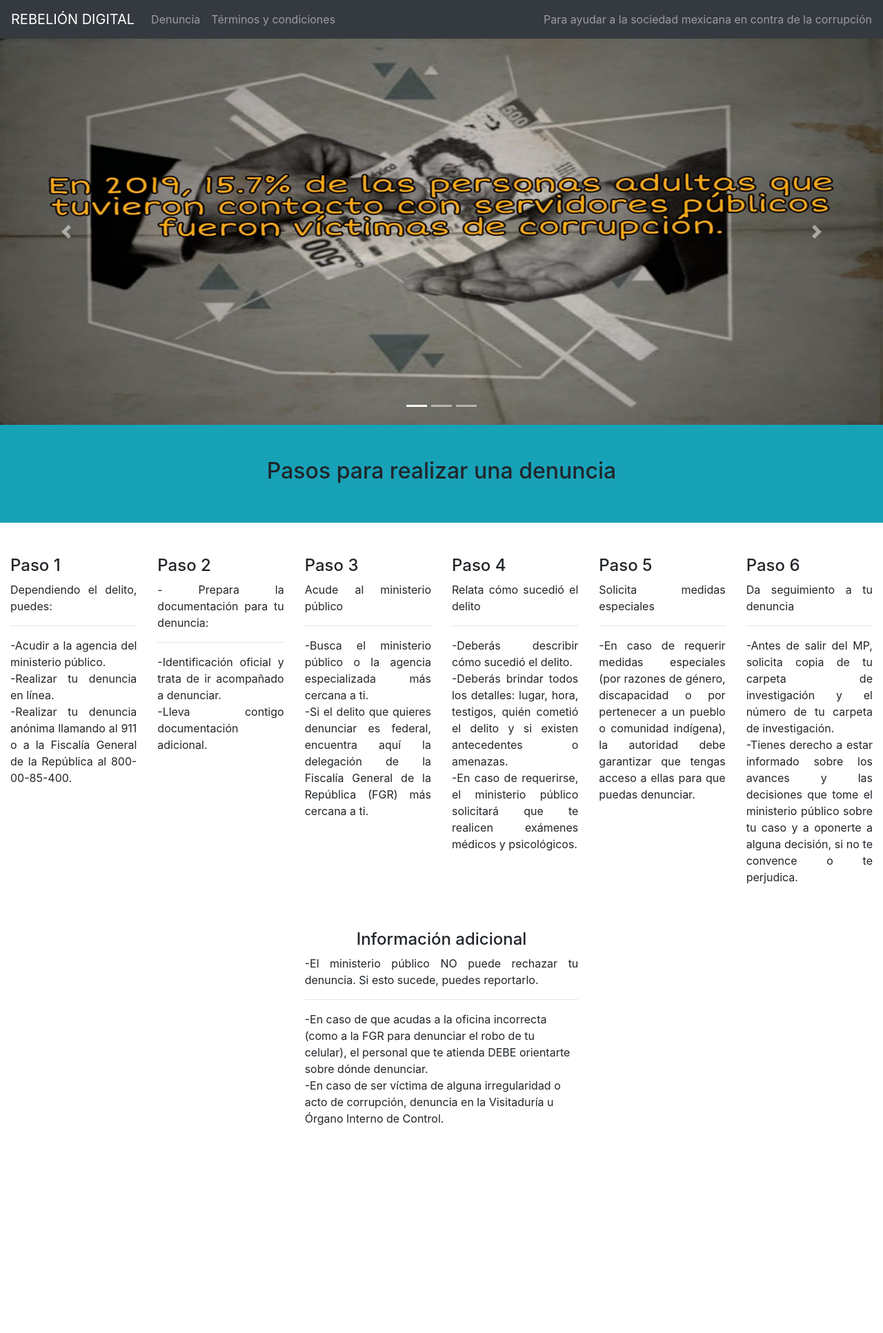
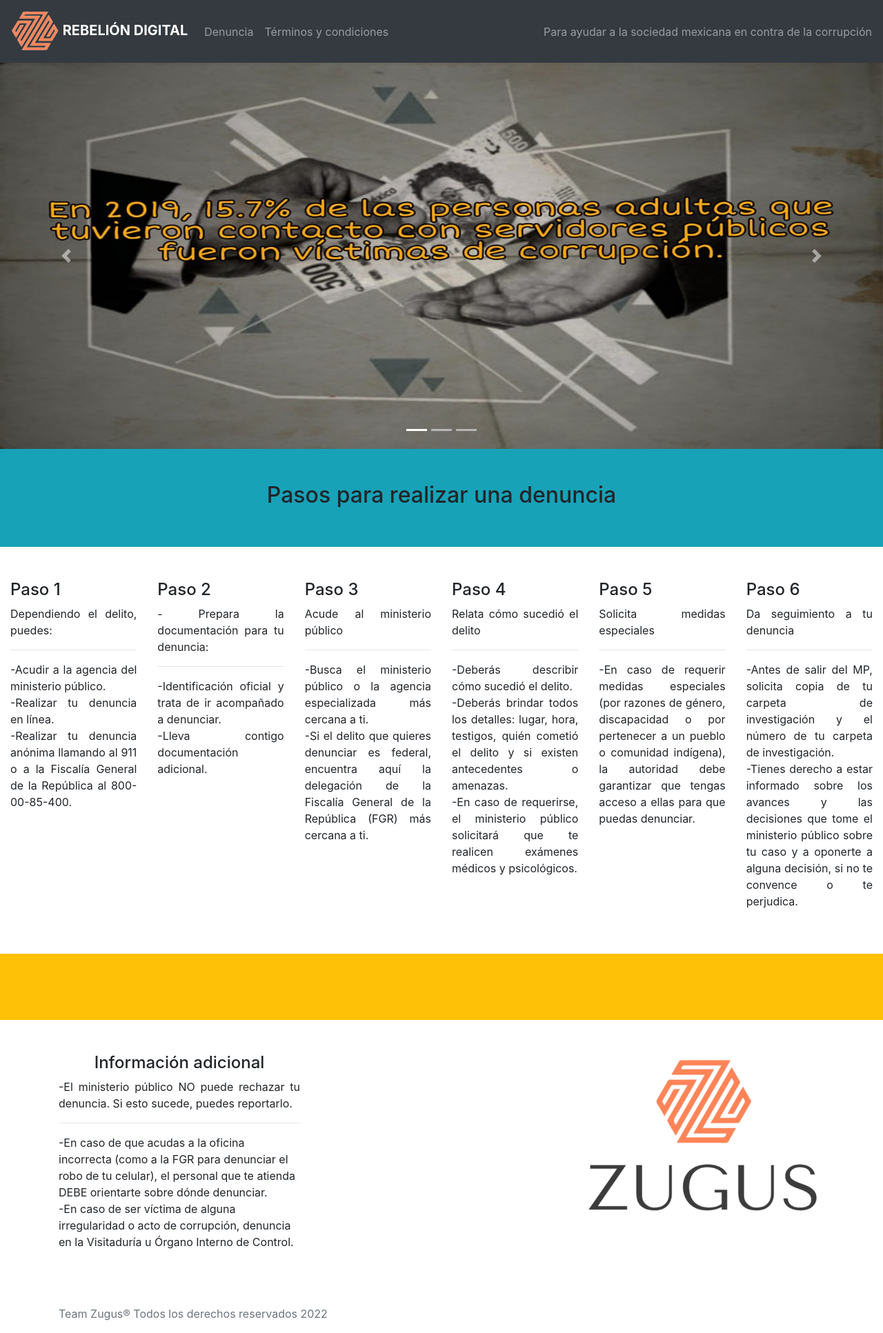
Before and after one commit to MkAngelo/hackathon, a Django app: page / in a window 1280 px wide. Shown: the whole page at 69% size. Before the commit the page ends 1632 px from the top, so only its background shows below. Run offline with Django 4.2, Linux system fonts and the light colour scheme; some libraries are stand-ins or nearby versions.

Commit message:
Pie y navbar
Se agrega pie de página y navbar

```diff
--- a/templates/navbar.html
+++ b/templates/navbar.html
@@ -1,6 +1,6 @@
 {% load static %}
 <nav class="navbar navbar-expand-lg navbar-dark bg-dark">
-  <a class="navbar-brand" href="{% url 'users:home'%}">REBELIÓN DIGITAL</a>
+  <a class="navbar-brand text-center" href="{% url 'users:home'%}"><img src="{% static 'img/logochic.png' %}" width="70rem" height="65rem" alt=""><b>  REBELIÓN DIGITAL</b></a>
   <button class="navbar-toggler" type="button" data-toggle="collapse" data-target="#navbarText" aria-controls="navbarText" aria-expanded="false" aria-label="Toggle navigation">
     <span class="navbar-toggler-icon"></span>
   </button>
--- a/templates/users/home.html
+++ b/templates/users/home.html
@@ -7,7 +7,15 @@
           width: 10rem;
           height: 35rem;
         }
+
+        .franja{
+          color: #F99627;
+        }
+
     </style>
+
+
+
 {% endblock head_content %}
 
 {% block container %}
@@ -46,20 +54,12 @@
 
 <section>
 
-
 <section>
   <div class = "container-fluid py-5 bg-info">
 
 		<div class ="text-center">
-
 			<h2 class ="" >Pasos para realizar una denuncia</h2>
-
-
-
-
-
 		</div>
-
 
 	</div>
 
@@ -114,22 +114,48 @@
 
   </div>
 
-  <div class="row justify-content-center py-5">
-    <div class="col-sm-12 col-md-4 col-lg-4">
-      <h4 class="text-center">Información adicional</h4>
-      <p class="text-justify">-El ministerio público NO puede rechazar tu denuncia. Si esto sucede, puedes reportarlo.<hr>
-        -En caso de que acudas a la oficina incorrecta (como a la FGR para denunciar el robo de tu celular), el personal que te atienda DEBE orientarte sobre dónde denunciar.<br>
-        -En caso de ser víctima de alguna irregularidad o acto de corrupción, denuncia en la Visitaduría u Órgano Interno de Control.</p>
-    </div>
 
-  </div>
 
 </div>
 
 
 
+  <div class="container-fluid bg-warning py-5">
+
+  </div>
+
+
+  <div class="container">
+    <div class="row py-5">
+      <div class="col-sm-12 col-md-4 col-lg-4 ">
+        <h4 class="text-center">Información adicional</h4>
+        <p class="text-justify">-El ministerio público NO puede rechazar tu denuncia. Si esto sucede, puedes reportarlo.<hr>
+          -En caso de que acudas a la oficina incorrecta (como a la FGR para denunciar el robo de tu celular), el personal que te atienda DEBE orientarte sobre dónde denunciar.<br>
+          -En caso de ser víctima de alguna irregularidad o acto de corrupción, denuncia en la Visitaduría u Órgano Interno de Control.</p>
+      </div>
+
+      <div class="col-sm-0 col-md-4 col-lg-4">
+
+      </div>
+
+      <div class="col-sm-12 col-md-4 col-lg-4 text-center">
+
+        <img src="{% static 'img/logo.png' %}" class="img-fluid" alt="Responsive image">
+
+      </div>
+
+    </div>
+
+  </div>
 
 </section>
 
 
+<footer class="footer mt-auto py-3">
+  <div class="container">
+    <span class="text-muted">Team Zugus® Todos los derechos reservados 2022</span>
+  </div>
+</footer>
+
+
 {% endblock %}
```
Also changed, not shown: templates/terminos.html (+8 -2 lines), static/img/logo.jpeg (added), static/img/logo.jpg (added), static/img/logo.png (added), static/img/logochic.png (added), templates/pie.html (added).
